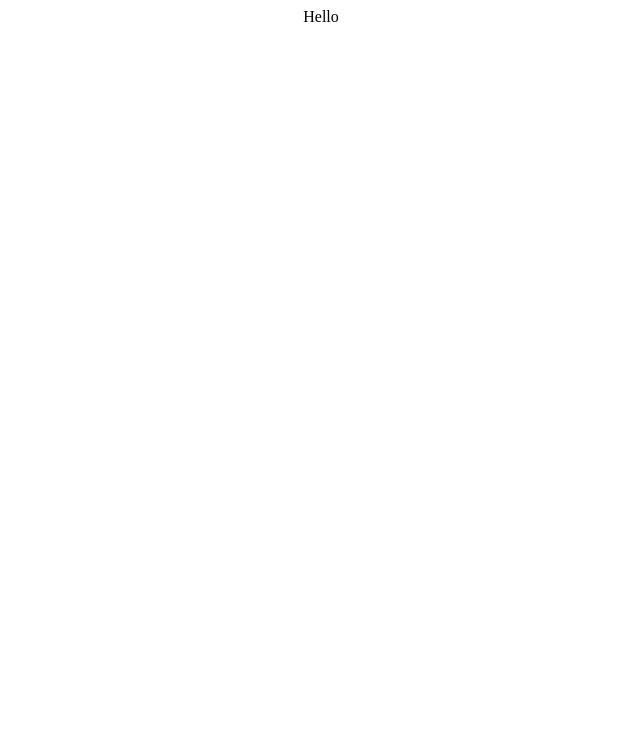
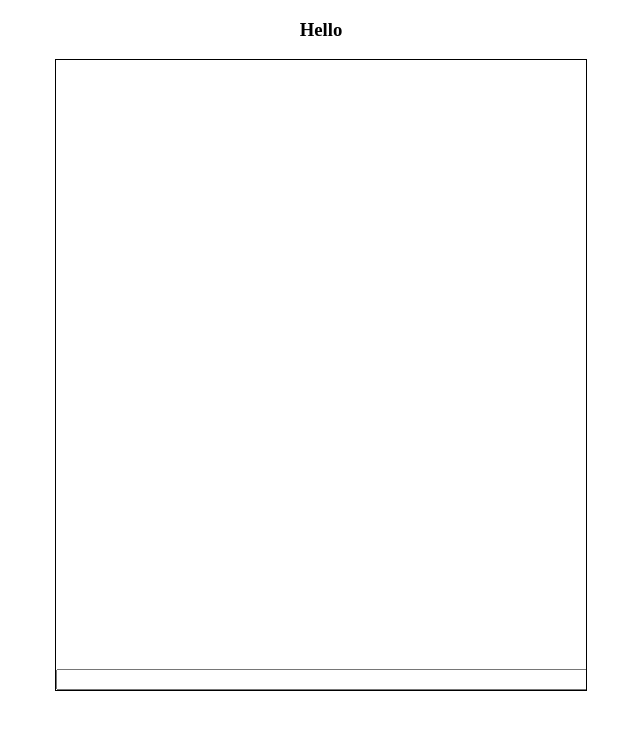
Before and after one commit to mkrl/ttty, a plain HTML site: page index.html in a window 1280 px wide. Shown: the whole page, without its empty margins (319-959 px from the left). Drawn offline with Linux system fonts and the light colour scheme.

Commit message:
Initial HTML setup

```diff
--- a/index.html
+++ b/index.html
@@ -1,5 +1,4 @@
 <!DOCTYPE html>
-
 <html lang="en">
     <head>
         <meta charset="utf-8">
@@ -10,14 +9,16 @@
     </head>
 <body>
 
-<center>Hello</center>
+<center><h3>Hello</h3></center>
 
-
+<div id="terminal">
+</div>
 
 <script src="./plainterm.js"></script>
 <script>
 var settings = {
-    welcome: "Welcome to Test Terminal emulator",
+    id: "terminal",
+    welcome: "Welcome to plainterm.js terminal emulator",
     prompt: "user@mkrl.xyz:~$",
     commands: {
         test: {
--- a/plainterm.js
+++ b/plainterm.js
@@ -40,6 +40,7 @@ bash.commands.help = new Command("help","Shows a help message", [],
 
 //Initialize terminal from parameters
 function term_init(settings) {
+    settings.id = settings.id || "terminal";
     settings.welcome = settings.welcome || "plainterm.js v. " + bash.version;
     settings.prompt = settings.prompt || "$ ";
     println(settings.welcome);
@@ -47,6 +48,13 @@ function term_init(settings) {
         var cmd = settings.commands[o];
         bash.commands[cmd.name] = new Command(cmd.name, cmd.description, cmd.parameters, cmd.func);
     }
+    var container = document.createElement("div");
+    var input_container = document.createElement("input");
+    container.className = "terminal-container";
+    input_container.className = "terminal-type";
+    input_container.setAttribute("type", "text");
+    document.getElementById(settings.id).appendChild(container);
+    document.getElementById(settings.id).appendChild(input_container);
 }
 
 //Prints a newline in console
--- a/s.css
+++ b/s.css
@@ -0,0 +1,16 @@
+#terminal {
+    width: 500px;
+    height: 600px;
+    overflow: auto;
+    margin: 0 auto;
+    border: 1px black solid;
+    padding: 15px;
+    position: relative;
+}
+
+.terminal-type {
+    width: 99%;
+    position: absolute;
+    bottom: 0;
+    left: 0;
+}
```
Also changed, not shown: README.md. Lines whose indentation alone changed are shown as unchanged.
